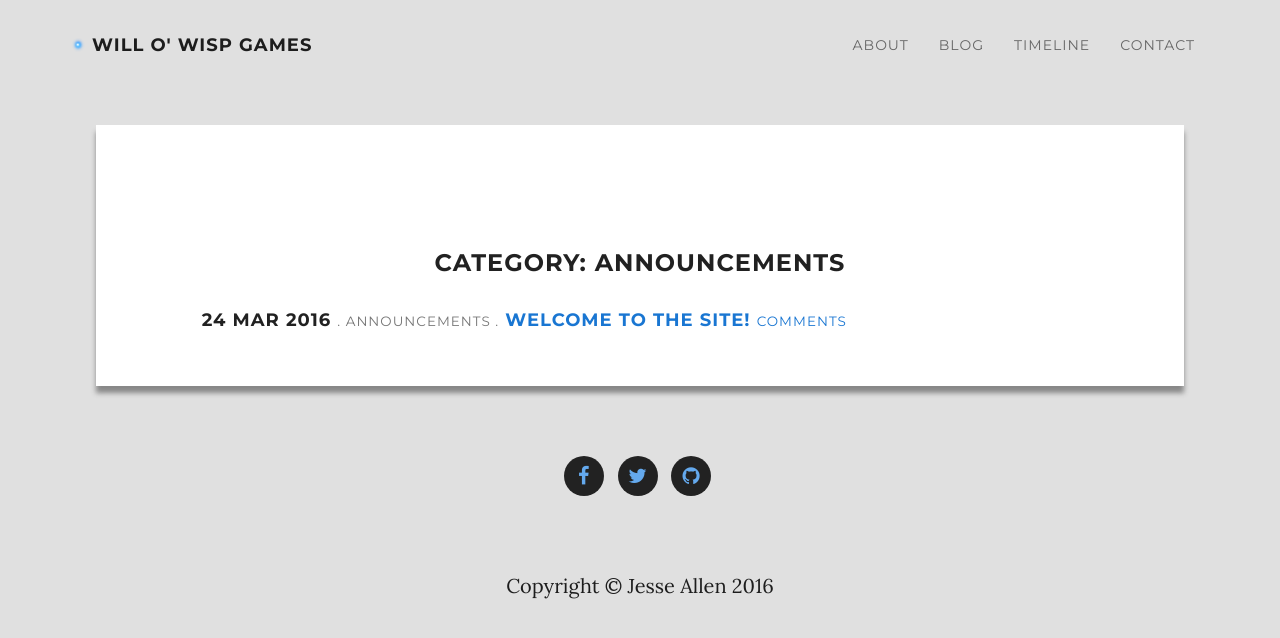
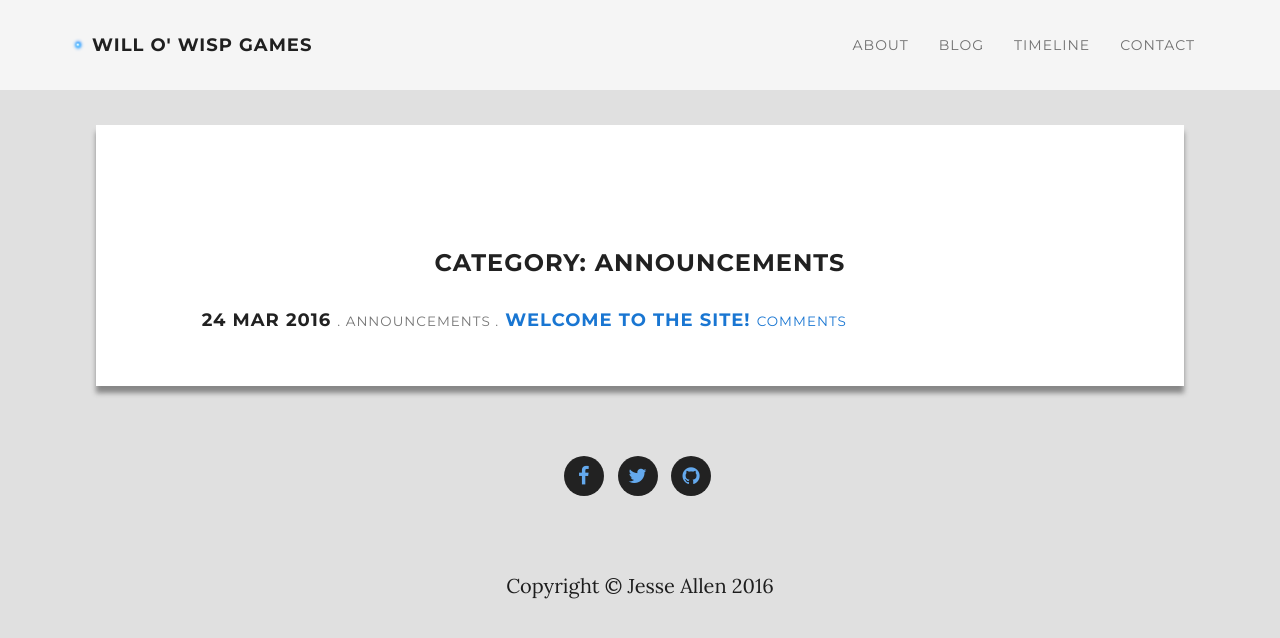
Before and after one commit to WilloWispGames/WilloWispGames.github.io, a Jekyll site: the page built from categories/announcements.html, in a window 1280 px wide and 900 px high. Shown: the top 638 px of the window. Built offline with Jekyll 4.4.1, drawn with Linux system fonts in a browser that asks for light colours; nearby versions of some CDN libraries.

Commit message:
Update _variables.scss

```diff
--- a/_sass/_variables.scss
+++ b/_sass/_variables.scss
@@ -14,7 +14,7 @@ $header-text-shadow: false;
 $header-background-color: $greyPane;
 $intro-text-color: $white; // deprecated dynamic typed text
 $navbar-lg-collapse-background-color: $header-background-color;
-$navbar-lg-background: transparent;
+$navbar-lg-background: $greyPane; //transparent;
 $navbar-sm-background-color: $navbar-lg-collapse-background-color;
 
 $social-buttons-color: lighten($link-color,20%);
```
